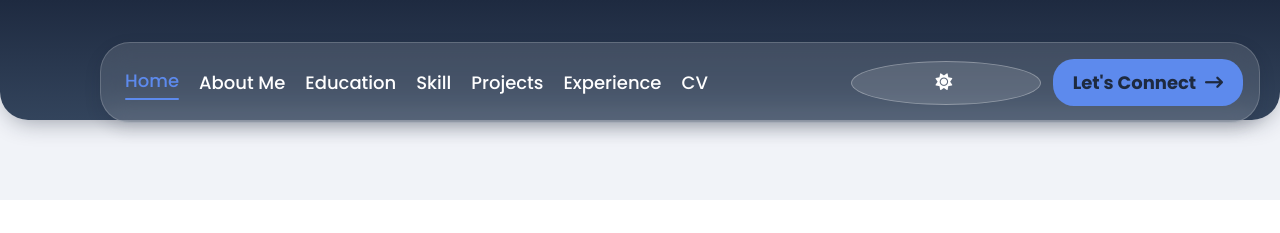
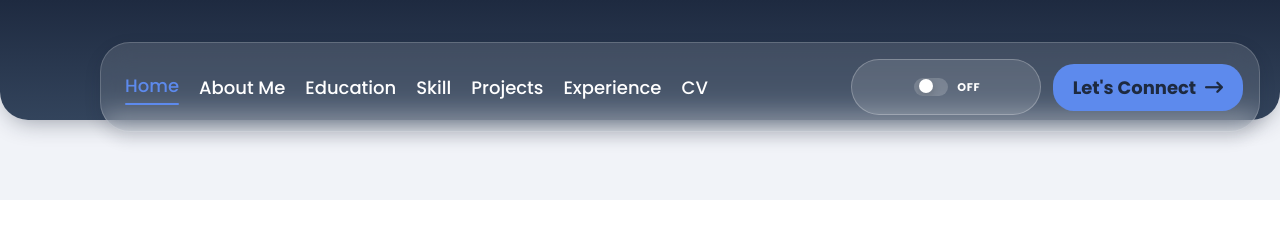
Before and after one commit to sangothayan-y/PortFolio-Design2, a plain HTML site: page index.html in a window 1280 px wide. Shown: the top 233 px of the page. Drawn offline with nearby package versions, Linux system fonts and the light colour scheme.

Commit message:
Update dark mode toggle and compact switch styling

```diff
--- a/index.html
+++ b/index.html
@@ -28,9 +28,11 @@
                 <a href="#cv">CV</a>
             </div>
             <div id="let">
-                <button class="theme-toggle" id="theme-toggle" aria-label="Toggle dark mode" type="button">
-                    <i class="fa-solid fa-sun theme-icon-sun"></i>
-                    <i class="fa-solid fa-moon theme-icon-moon"></i>
+                <button class="theme-toggle" id="theme-toggle" aria-label="Toggle dark mode" type="button" aria-pressed="false">
+                    <span class="toggle-switch">
+                        <span class="toggle-thumb"></span>
+                    </span>
+                    <span class="toggle-label">OFF</span>
                 </button>
                 <a href="#connect">Let's Connect
                     <i class="fa-solid fa-arrow-right-long"></i>
--- a/script.js
+++ b/script.js
@@ -58,6 +58,7 @@
 
 (function () {
     const toggleBtn = document.getElementById('theme-toggle');
+    const toggleLabel = toggleBtn?.querySelector('.toggle-label');
     const root = document.documentElement;
     const stored = localStorage.getItem('theme');
     const prefersDark = window.matchMedia('(prefers-color-scheme: dark)').matches;
@@ -65,8 +66,16 @@
     function applyTheme(theme) {
         if (theme === 'dark') {
             root.setAttribute('data-theme', 'dark');
+            toggleBtn?.classList.add('active');
+            toggleBtn?.setAttribute('aria-pressed', 'true');
+            if (toggleLabel) toggleLabel.textContent = 'ON';
+            if (toggleBtn) toggleBtn.setAttribute('aria-label', 'Dark mode is on');
         } else {
             root.removeAttribute('data-theme');
+            toggleBtn?.classList.remove('active');
+            toggleBtn?.setAttribute('aria-pressed', 'false');
+            if (toggleLabel) toggleLabel.textContent = 'OFF';
+            if (toggleBtn) toggleBtn.setAttribute('aria-label', 'Dark mode is off');
         }
     }
 
--- a/style.css
+++ b/style.css
@@ -250,51 +250,65 @@
 
 .theme-toggle {
     position: relative;
-    width: 44px;
-    height: 44px;
-    border-radius: 50%;
-    border: 1px solid rgba(255, 255, 255, 0.3);
+    display: inline-flex;
+    align-items: center;
+    gap: 0.35rem;
+    padding: 0.3rem 0.45rem;
+    border-radius: 999px;
+    border: 1px solid rgba(255, 255, 255, 0.25);
     background: rgba(255, 255, 255, 0.12);
     color: #fff;
     cursor: pointer;
-    display: inline-flex;
-    align-items: center;
-    justify-content: center;
+    font-family: Poppins, sans-serif;
+    font-size: 0.7rem;
+    font-weight: 700;
+    text-transform: uppercase;
+    letter-spacing: 0.06em;
+    transition: background 0.25s ease, box-shadow 0.25s ease, border-color 0.25s ease;
+}
+
+.theme-toggle:hover {
+    box-shadow: 0 10px 20px -18px rgba(93, 138, 237, 0.38);
+}
+
+.theme-toggle.active {
+    background: rgba(136, 169, 255, 0.18);
+    border-color: rgba(136, 169, 255, 0.45);
+}
+
+.toggle-switch {
+    width: 34px;
+    height: 18px;
+    border-radius: 999px;
+    background: rgba(255, 255, 255, 0.18);
+    position: relative;
+    overflow: hidden;
+    transition: background 0.25s ease;
     flex-shrink: 0;
-    transition: background 0.25s ease, transform 0.25s ease, box-shadow 0.25s ease;
-}
-
-.theme-toggle:hover {
-    background: var(--accent);
-    color: var(--primary);
-    transform: translateY(-2px) rotate(15deg);
-    box-shadow: 0 8px 20px -6px rgba(93, 138, 237, 0.45);
-}
-
-.theme-toggle i {
+}
+
+.toggle-thumb {
     position: absolute;
-    font-size: 1.05rem;
-    transition: opacity 0.3s ease, transform 0.4s ease;
-}
-
-.theme-icon-sun {
-    opacity: 1;
-    transform: rotate(0deg) scale(1);
-}
-
-.theme-icon-moon {
-    opacity: 0;
-    transform: rotate(-90deg) scale(0.5);
-}
-
-[data-theme="dark"] .theme-icon-sun {
-    opacity: 0;
-    transform: rotate(90deg) scale(0.5);
-}
-
-[data-theme="dark"] .theme-icon-moon {
-    opacity: 1;
-    transform: rotate(0deg) scale(1);
+    top: 1px;
+    left: 1px;
+    width: 14px;
+    height: 14px;
+    border-radius: 50%;
+    background: #fff;
+    transition: transform 0.25s ease, box-shadow 0.25s ease;
+    box-shadow: 0 3px 8px rgba(0, 0, 0, 0.18);
+}
+
+.theme-toggle.active .toggle-thumb {
+    transform: translateX(16px);
+}
+
+.theme-toggle.active .toggle-switch {
+    background: rgba(88, 169, 255, 0.9);
+}
+
+.toggle-label {
+    color: currentColor;
 }
 
 #let a {
@@ -411,15 +425,15 @@
 }
 
 button:hover .svg-wrapper {
-    animation: fly-1 0.6s ease-in-out infinite alternate;
+    animation: none;
 }
 
 button:hover svg {
-    transform: translateX(1.2em) rotate(45deg) scale(1.1);
+    transform: none;
 }
 
 button:hover span {
-    transform: translateX(5em);
+    transform: none;
 }
 
 button:active {
```
Also changed, not shown: 2 other files.
